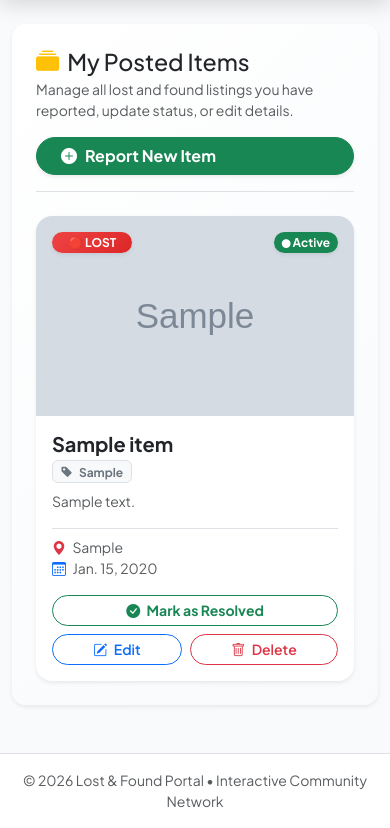
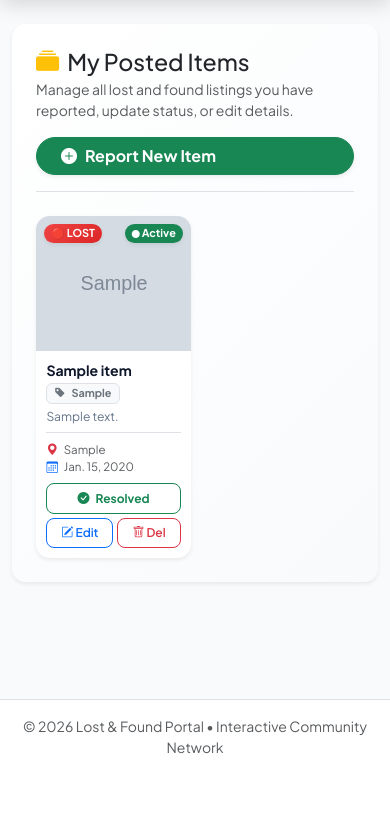
Before and after one commit to me-ParamdeepSingh/lostfound, a Django app: page /my-posts/ in a window 390 px wide. Shown: the part 70-898 px from the top of the page. After the commit the page ends 824 px from the top, so only its background shows below. Run offline with Django 5.2, Linux system fonts and the light colour scheme; a user stored in the database is signed in; tables that the repository leaves empty hold one stand-in row (values such as "Sample post"); grey boxes marked "Sample" are stand-in pictures.

Commit message:
Optimize Explore, My Posts, and Match Results with 2-column responsive mobile grid

```diff
--- a/templates/base.html
+++ b/templates/base.html
@@ -101,6 +101,92 @@
         .badge-found {
             background: linear-gradient(135deg, #10b981, #059669);
             color: white;
+        }
+
+        /* Responsive 2-Column Mobile Grid & Card Styling */
+        .item-card {
+            border-radius: 14px;
+            overflow: hidden;
+            display: flex;
+            flex-direction: column;
+            background: #ffffff;
+            transition: transform 0.2s ease, box-shadow 0.2s ease;
+        }
+
+        .item-card-img-wrapper {
+            position: relative;
+            width: 100%;
+            overflow: hidden;
+            background: #f1f5f9;
+        }
+
+        .item-card-img {
+            width: 100%;
+            height: 195px;
+            object-fit: cover;
+            transition: transform 0.3s ease;
+        }
+
+        .item-card:hover .item-card-img {
+            transform: scale(1.04);
+        }
+
+        .item-card-body {
+            padding: 1rem;
+            display: flex;
+            flex-direction: column;
+            flex-grow: 1;
+        }
+
+        .item-card-title {
+            font-size: 1.05rem;
+            font-weight: 700;
+            color: #0f172a;
+            display: -webkit-box;
+            -webkit-line-clamp: 1;
+            -webkit-box-orient: vertical;
+            overflow: hidden;
+            margin-bottom: 0.35rem;
+        }
+
+        .item-card-desc {
+            font-size: 0.85rem;
+            color: #64748b;
+            display: -webkit-box;
+            -webkit-line-clamp: 2;
+            -webkit-box-orient: vertical;
+            overflow: hidden;
+            margin-bottom: 0.65rem;
+            line-height: 1.45;
+        }
+
+        @media (max-width: 767.98px) {
+            .item-card-img {
+                height: 135px;
+            }
+            .item-card-body {
+                padding: 0.65rem;
+            }
+            .item-card-title {
+                font-size: 0.88rem;
+                margin-bottom: 0.25rem;
+            }
+            .item-card-desc {
+                font-size: 0.76rem;
+                -webkit-line-clamp: 2;
+                margin-bottom: 0.4rem;
+            }
+            .badge-compact-mobile {
+                font-size: 0.68rem !important;
+                padding: 0.25rem 0.45rem !important;
+            }
+            .item-meta-mobile {
+                font-size: 0.72rem !important;
+            }
+            .item-btn-mobile {
+                font-size: 0.75rem !important;
+                padding: 0.32rem 0.5rem !important;
+            }
         }
     </style>
     {% block extra_head %}{% endblock %}
--- a/templates/my_posts.html
+++ b/templates/my_posts.html
@@ -20,76 +20,74 @@
     </div>
 
     {% if items %}
-    <div class="row g-4">
+    <div class="row g-2 g-md-3 g-lg-4">
         {% for item in items %}
-        <div class="col-md-6 col-lg-4">
-            <div class="card h-100 border-0 shadow-sm position-relative overflow-hidden"
-                 style="cursor: pointer; border-radius: 16px; transition: transform 0.2s ease, box-shadow 0.2s ease;"
+        <div class="col-6 col-md-4 col-lg-3">
+            <div class="card h-100 border-0 shadow-sm item-card position-relative overflow-hidden"
+                 style="cursor: pointer;"
                  onclick="window.location.href='/item/{{ item.id }}/'">
 
                 <!-- Image & Top Badges -->
-                <div class="position-relative">
+                <div class="item-card-img-wrapper">
                     {% if item.image %}
-                    <img src="{{ item.image.url }}" class="card-img-top" style="height: 200px; object-fit: cover;" alt="{{ item.title }}">
+                    <img src="{{ item.image.url }}" class="item-card-img" alt="{{ item.title }}">
                     {% else %}
-                    <div class="bg-light d-flex align-items-center justify-content-center text-muted" style="height: 200px;">
+                    <div class="d-flex align-items-center justify-content-center text-muted item-card-img bg-light">
                         <i class="bi bi-image fs-1 opacity-50"></i>
                     </div>
                     {% endif %}
 
                     <!-- Left Type Badge -->
-                    <span class="position-absolute top-0 start-0 m-3 badge {% if item.item_type == 'lost' %}badge-lost{% else %}badge-found{% endif %} px-3 py-1.5 rounded-pill shadow-sm text-uppercase fw-bold" style="font-size: 0.75rem;">
+                    <span class="position-absolute top-0 start-0 m-2 badge {% if item.item_type == 'lost' %}badge-lost{% else %}badge-found{% endif %} px-2 py-1 rounded-pill shadow-sm text-uppercase fw-bold badge-compact-mobile">
                         {% if item.item_type == 'lost' %}🔴 Lost{% else %}🟢 Found{% endif %}
                     </span>
 
                     <!-- Right Status Badge -->
-                    <span class="position-absolute top-0 end-0 m-3 badge {% if item.status == 'resolved' %}bg-secondary text-white{% else %}bg-success text-white{% endif %} px-2.5 py-1.5 rounded-pill shadow-sm fw-bold" style="font-size: 0.75rem;">
+                    <span class="position-absolute top-0 end-0 m-2 badge {% if item.status == 'resolved' %}bg-secondary text-white{% else %}bg-success text-white{% endif %} px-2 py-1 rounded-pill shadow-sm fw-bold badge-compact-mobile">
                         {% if item.status == 'resolved' %}
                             <i class="bi bi-check2-all"></i> Resolved
                         {% else %}
-                            <i class="bi bi-circle-fill" style="font-size: 0.55rem;"></i> Active
+                            <i class="bi bi-circle-fill" style="font-size: 0.5rem;"></i> Active
                         {% endif %}
                     </span>
                 </div>
 
-                <div class="card-body d-flex flex-column p-3">
-                    <div class="d-flex justify-content-between align-items-start mb-1">
-                        <h5 class="card-title fw-bold text-dark mb-0 text-truncate" title="{{ item.title }}">{{ item.title }}</h5>
-                    </div>
+                <div class="item-card-body">
+                    <h5 class="item-card-title" title="{{ item.title }}">{{ item.title }}</h5>
 
-                    <span class="badge bg-light text-secondary border mb-2 align-self-start small text-capitalize">
+                    <span class="badge bg-light text-secondary border mb-1 mb-md-2 align-self-start badge-compact-mobile text-capitalize">
                         <i class="bi bi-tag-fill me-1"></i> {{ item.category }}
                     </span>
 
-                    <p class="text-muted small flex-grow-1 mb-3 text-truncate-2" style="display: -webkit-box; -webkit-line-clamp: 2; -webkit-box-orient: vertical; overflow: hidden;">
+                    <p class="item-card-desc flex-grow-1">
                         {{ item.description }}
                     </p>
 
-                    <div class="border-top pt-2 mt-auto text-muted small mb-3">
+                    <div class="border-top pt-2 mt-auto text-muted item-meta-mobile mb-2">
                         <div class="text-truncate" title="{{ item.location }}"><i class="bi bi-geo-alt-fill text-danger me-1"></i> {{ item.location }}</div>
                         <div><i class="bi bi-calendar3 text-primary me-1"></i> {{ item.date }}</div>
                     </div>
 
                     <!-- Action Controls -->
-                    <div class="d-flex flex-column gap-2" onclick="event.stopPropagation();">
-                        <div class="d-flex gap-2">
+                    <div class="d-flex flex-column gap-1.5" onclick="event.stopPropagation();">
+                        <div class="d-flex gap-1">
                             {% if item.status == 'resolved' %}
-                            <a href="/toggle-status/{{ item.id }}/" class="btn btn-outline-secondary btn-sm flex-fill fw-semibold rounded-pill" title="Reactivate this post to show on Explore page">
-                                <i class="bi bi-arrow-clockwise me-1"></i> Reactivate Post
+                            <a href="/toggle-status/{{ item.id }}/" class="btn btn-outline-secondary btn-sm flex-fill fw-semibold item-btn-mobile rounded-3" title="Reactivate this post">
+                                <i class="bi bi-arrow-clockwise me-1"></i> Reactivate
                             </a>
                             {% else %}
-                            <a href="/toggle-status/{{ item.id }}/" class="btn btn-outline-success btn-sm flex-fill fw-bold rounded-pill" title="Mark item as recovered or returned">
-                                <i class="bi bi-check-circle-fill me-1"></i> Mark as Resolved
+                            <a href="/toggle-status/{{ item.id }}/" class="btn btn-outline-success btn-sm flex-fill fw-bold item-btn-mobile rounded-3" title="Mark item as recovered or returned">
+                                <i class="bi bi-check-circle-fill me-1"></i> Resolved
                             </a>
                             {% endif %}
                         </div>
 
-                        <div class="d-flex gap-2">
-                            <a href="/edit/{{ item.id }}/" class="btn btn-outline-primary btn-sm flex-fill fw-semibold rounded-pill">
-                                <i class="bi bi-pencil-square me-1"></i> Edit
+                        <div class="d-flex gap-1 mt-1">
+                            <a href="/edit/{{ item.id }}/" class="btn btn-outline-primary btn-sm flex-fill fw-semibold item-btn-mobile rounded-3">
+                                <i class="bi bi-pencil-square"></i> Edit
                             </a>
-                            <button type="button" class="btn btn-outline-danger btn-sm flex-fill fw-semibold rounded-pill" onclick="confirmDelete('/delete/{{ item.id }}/', '{{ item.title|escapejs }}');">
-                                <i class="bi bi-trash me-1"></i> Delete
+                            <button type="button" class="btn btn-outline-danger btn-sm flex-fill fw-semibold item-btn-mobile rounded-3" onclick="confirmDelete('/delete/{{ item.id }}/', '{{ item.title|escapejs }}');">
+                                <i class="bi bi-trash"></i> Del
                             </button>
                         </div>
                     </div>
```
Also changed, not shown: templates/home.html (+45 -47 lines), templates/match_results.html (+21 -22 lines).
